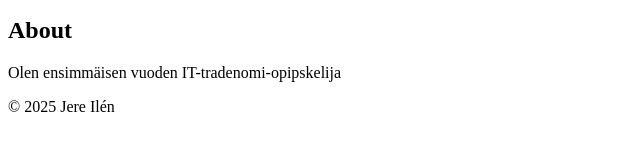
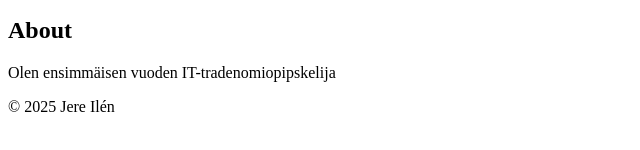
Before and after one commit to JereIlen/JereIlen.github.io, a plain HTML site: page index.html in a window 1280 px wide. Shown: the part 248-398 px from the top of the page, 0-640 px from the left. Drawn offline with Linux system fonts and the light colour scheme.

Commit message:
Update index.html

```diff
--- a/index.html
+++ b/index.html
@@ -25,7 +25,7 @@
 
             <section>
                 <h2>About</h2>
-                <p>Olen ensimmäisen vuoden IT-tradenomi-opipskelija</p>
+                <p>Olen ensimmäisen vuoden IT-tradenomiopipskelija</p>
             </section>
 
             <footer id="footer">
```
